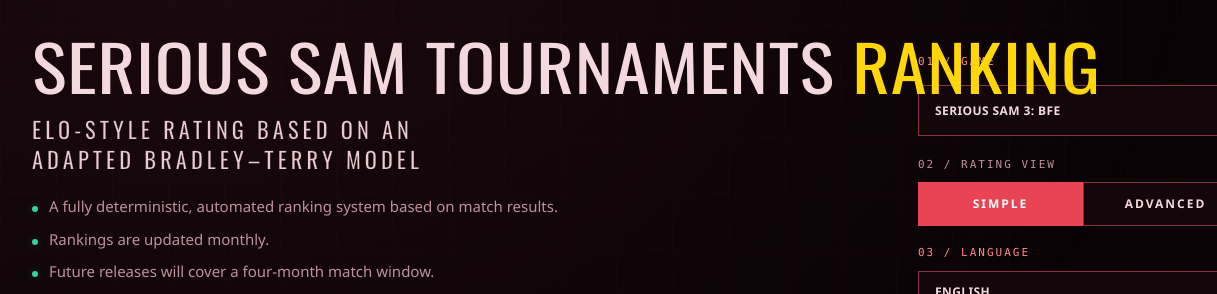
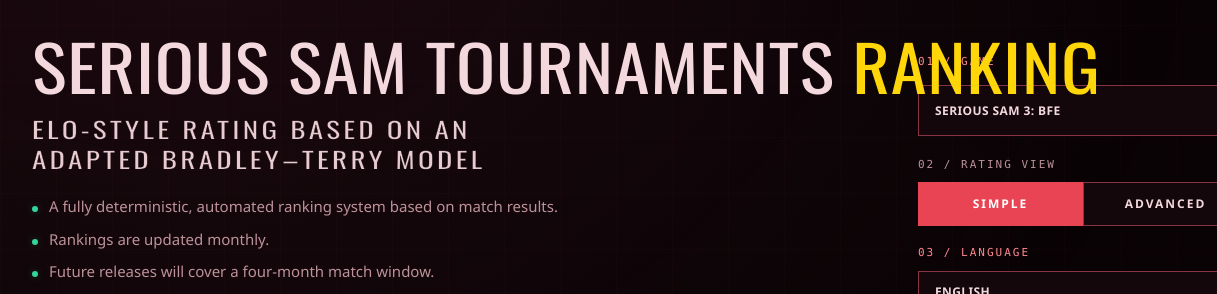
Before and after one commit to DenWhAI/serious-sam-tournaments-ranking, a plain HTML site: page index.html in a window 1280 px wide. Shown: the part 87-381 px from the top of the page, 0-1217 px from the left. Drawn offline with nearby package versions, Linux system fonts and the light colour scheme.

Commit message:
Widen subtitle glyphs and tighten tracking

```diff
--- a/assets/site.css
+++ b/assets/site.css
@@ -44,7 +44,7 @@ header{padding-top:30px;padding-bottom:18px}
 #game-logo{width:44px;height:44px;object-fit:contain;flex-shrink:0}
 .identity{--title-size:clamp(32px,8.8cqw,80px)}
 .identity h1{font-size:var(--title-size);font-weight:400;transform:scaleX(1.12);transform-origin:left center;width:89.28%;margin:10px 0 12px;letter-spacing:.7px}
-.identity .rating-subtitle{font-family:Steelfish,'Oswald','Arial Narrow',sans-serif;font-size:clamp(17.16px,1.848vw,22.44px);font-weight:300;letter-spacing:clamp(3px,.35vw,4.05px);line-height:1.35;color:color-mix(in srgb,var(--text) 80%,var(--muted));-webkit-text-stroke:.2px var(--bg0);margin:0 0 20px;text-transform:uppercase;text-wrap:balance}
+.identity .rating-subtitle{--glyph-width:1.3;font-family:Steelfish,'Oswald','Arial Narrow',sans-serif;font-size:clamp(17.16px,1.848vw,22.44px);font-weight:300;letter-spacing:calc(clamp(3px,.35vw,4.05px) * .8 / var(--glyph-width));width:calc(100% / var(--glyph-width));transform:scaleX(var(--glyph-width));transform-origin:left center;line-height:1.35;color:color-mix(in srgb,var(--text) 80%,var(--muted));-webkit-text-stroke:.2px var(--bg0);margin:0 0 20px;text-transform:uppercase;text-wrap:balance}
 .identity p{font-size:15px;margin:7px 0}
 .community-links{display:flex;flex-wrap:wrap;gap:8px 24px;margin-top:12px}
 .community-links a{font:inherit;color:var(--muted)}
--- a/index.html
+++ b/index.html
@@ -6,7 +6,7 @@
 <meta name="theme-color" content="#04070f">
 <title>Serious Sam Tournaments · Rankings</title>
 <link rel="icon" href="assets/logos/SeriousTournaments.png" type="image/png">
-<link rel="preconnect" href="https://fonts.googleapis.com"><link rel="preconnect" href="https://fonts.gstatic.com" crossorigin><link href="https://fonts.googleapis.com/css2?family=Oswald:wght@400;500;600&display=swap" rel="stylesheet"><link rel="stylesheet" href="assets/site.css?v=20261121-wide-subtitle"><script type="module" src="assets/site.js?v=20261121-clean-scores"></script>
+<link rel="preconnect" href="https://fonts.googleapis.com"><link rel="preconnect" href="https://fonts.gstatic.com" crossorigin><link href="https://fonts.googleapis.com/css2?family=Oswald:wght@400;500;600&display=swap" rel="stylesheet"><link rel="stylesheet" href="assets/site.css?v=20261121-wide-glyphs"><script type="module" src="assets/site.js?v=20261121-clean-scores"></script>
 </head>
 <body>
 <a class="skip" href="#ranking" data-i18n="skip">Skip to rankings</a>
```
